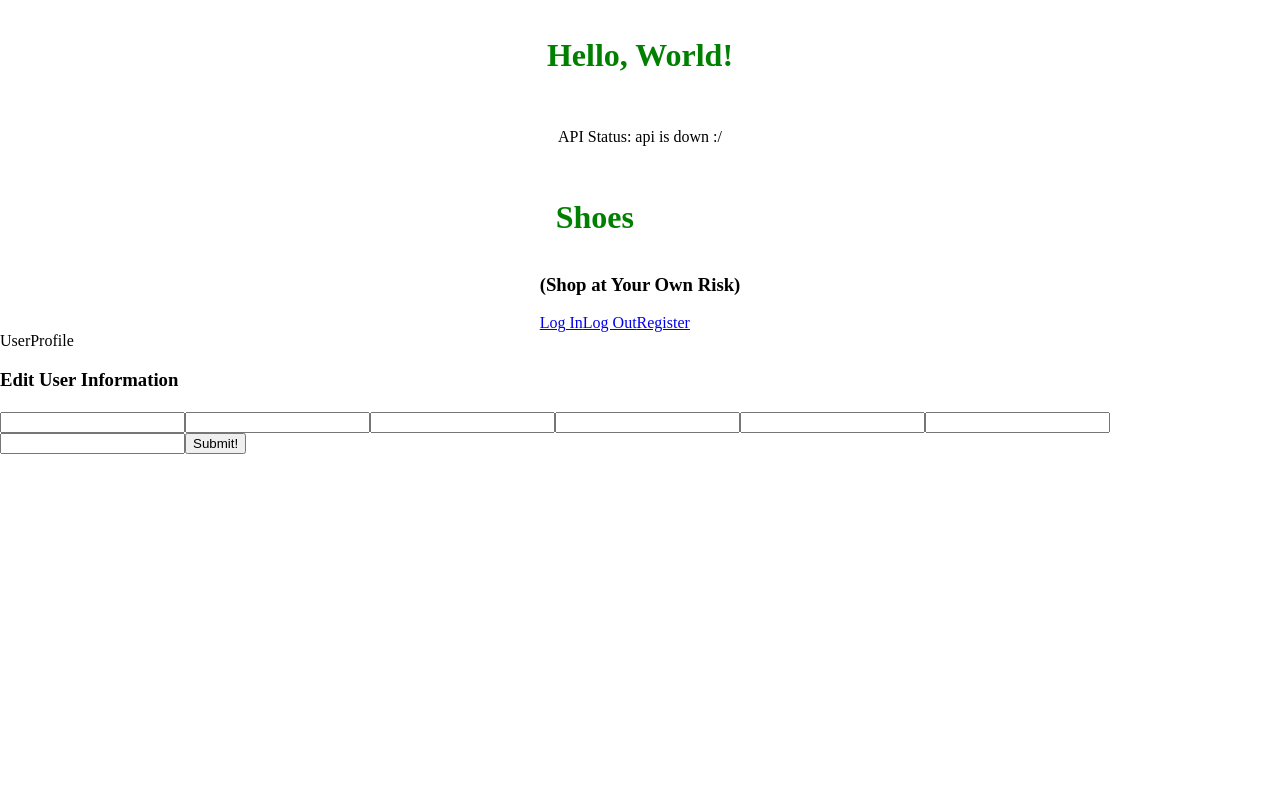
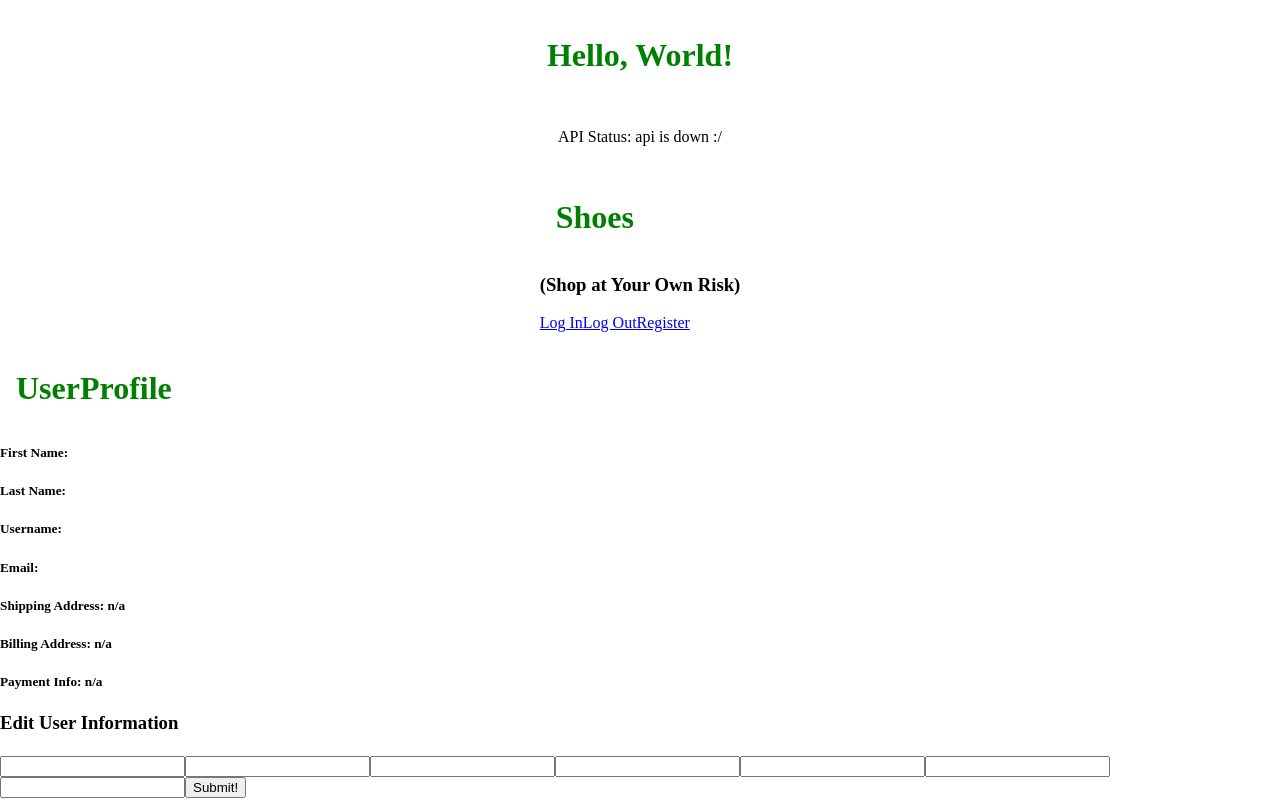
Before and after one commit to GraceShopper-tagn/graceShopper-tagn, a React (Create React App) app: page /user in a window 1280 px wide. Built offline with nearby package versions, Linux system fonts and the light colour scheme; no server answers.

Commit message:
added static user info

```diff
--- a/src/components/UserProfile.jsx
+++ b/src/components/UserProfile.jsx
@@ -8,8 +8,21 @@ export default function UserProfile() {
 
   return (
     <div>
-      UserProfile
+      <h1>UserProfile</h1>
+      <h5>First Name: {user.firstname}</h5>
+      <h5>Last Name: {user.lastname}</h5>
+      <h5>Username: {user.username}</h5>
+      <h5>Email: {user.email}</h5>
+      <h5>
+        Shipping Address: {user.shippingaddress ? user.shippingaddress : "n/a"}
+      </h5>
+      <h5>
+        Billing Address: {user.billingaddress ? user.billingaddress : "n/a"}
+      </h5>
+      <h5>Payment Info: {user.paymentInfo ? user.paymentInfo : "n/a"}</h5>
       <EditUser user={user} />
+      {/* <Orders />
+      <Favorites /> */}
     </div>
   );
 }
```
